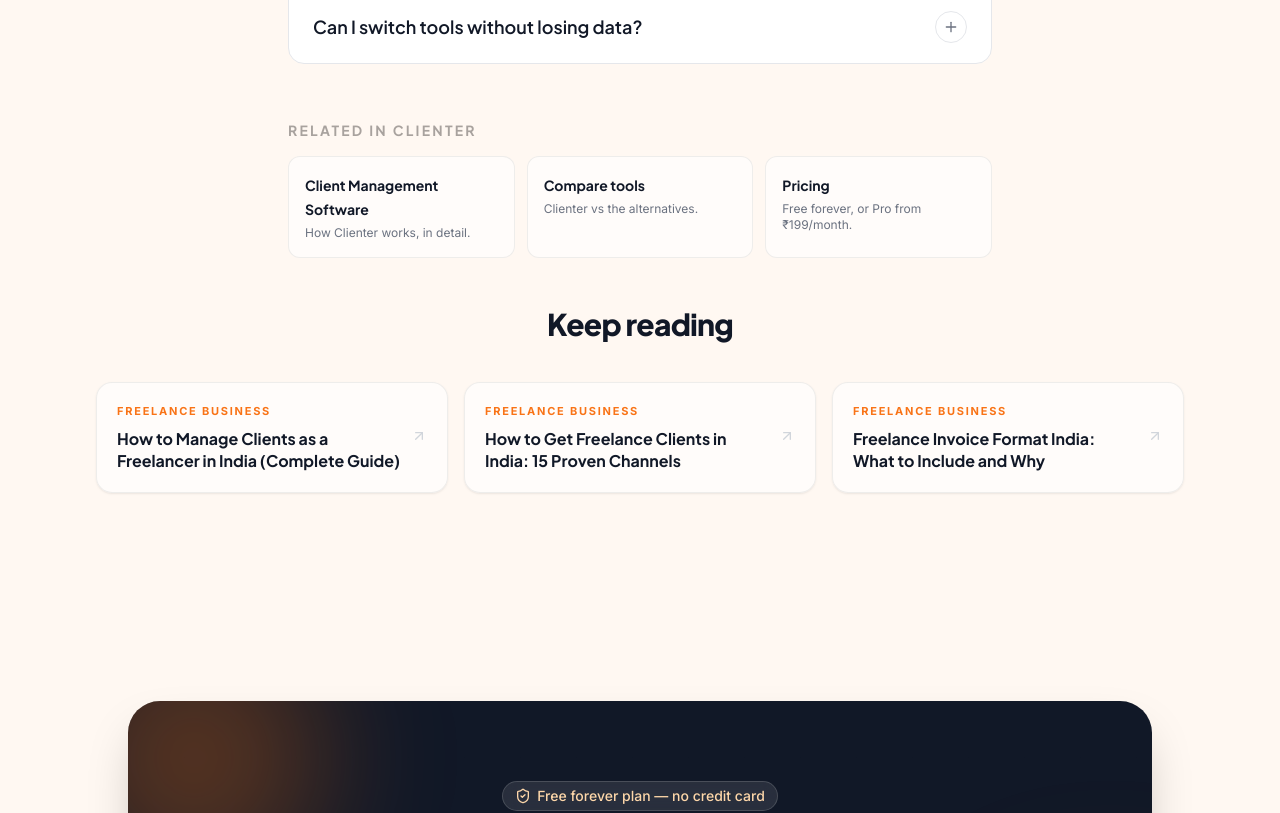
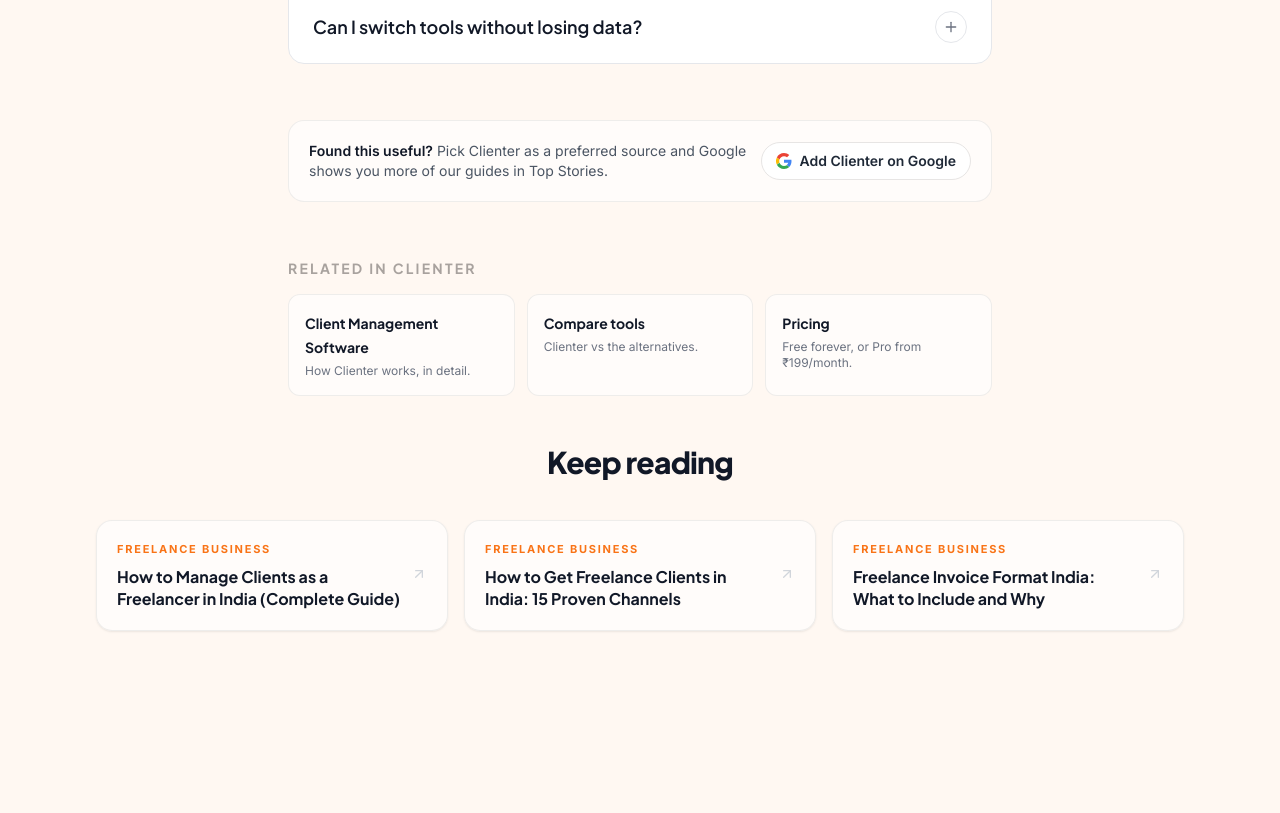
Before and after one commit to DeveloperRajesh25/clienter-landing, a Next.js app: page /blog/best-client-management-software-for-freelancers in a window 1280 px wide. Shown: the part 6780-7593 px from the top of the page. Built offline with nearby package versions, Linux system fonts and the light colour scheme.

Commit message:
google preference button and hero heading change

```diff
--- a/src/app/page.tsx
+++ b/src/app/page.tsx
@@ -254,20 +254,19 @@
                 </Link>
               </Reveal>
               <Reveal>
-                {/* Three H1 variants were written and compared; the reasoning
-                    is in docs/seo-changelog.md. This one leads because it names
-                    the job (the whole client lifecycle) instead of a feeling,
-                    and excludes nobody: an agency of nine and a freelancer with
-                    eight clients both run "every client from first enquiry to
-                    final payment". The old H1 said "your freelance business",
-                    which wrote off the primary ICP in its third word. */}
+                {/* Short on purpose: it has to say what Clienter is in one glance —
+                    the CRM and operating system an agency runs its business on.
+                    Two lines at lg: line one says what it is, line two who it runs.
+                    The sub-line below carries the detail (lifecycle, currencies,
+                    GST). Earlier long H1 variants are discussed in
+                    docs/seo-changelog.md. */}
                 <h1 className="text-balance font-display text-4xl font-extrabold leading-[1.1] tracking-tight text-gray-900 sm:text-6xl lg:text-7xl">
                   <span className="sr-only">Clienter: </span>
-                  Run every client from first enquiry{' '}
+                  The CRM &amp; operating system{' '}
                   <br className="hidden lg:block" />
-                  to{' '}
+                  that runs your{' '}
                   <span className="text-gradient-brand animate-gradient-pan font-serif-display text-[1.14em] font-normal italic drop-shadow-[0_2px_20px_rgba(249,115,22,0.25)]">
-                    final payment
+                    agency
                   </span>
                 </h1>
               </Reveal>
--- a/src/components/marketing/BlogPostLayout.tsx
+++ b/src/components/marketing/BlogPostLayout.tsx
@@ -4,6 +4,7 @@
 import { CtaSection } from '@/components/marketing/CtaSection'
 import { Faq } from '@/components/landing/Faq'
 import { Reveal } from '@/components/landing/Reveal'
+import { PreferredSourceLink } from '@/components/marketing/PreferredSourceLink'
 import { JsonLd } from '@/components/marketing/JsonLd'
 import { BlogContent } from '@/components/marketing/BlogContent'
 import { articleSchema, breadcrumbSchema, faqSchema } from '@/lib/structured-data'
@@ -146,6 +147,15 @@
           </section>
         )}
 
+        {/* Google Preferred Sources — after the reader has finished the article. */}
+        <aside className="mt-14 flex flex-col gap-3 rounded-2xl border border-stone-200/70 bg-white/60 p-5 sm:flex-row sm:items-center sm:justify-between">
+          <p className="text-sm text-gray-600">
+            <span className="font-semibold text-gray-900">Found this useful?</span> Pick Clienter as a
+            preferred source and Google shows you more of our guides in Top Stories.
+          </p>
+          <PreferredSourceLink className="shrink-0 self-start sm:self-auto" />
+        </aside>
+
         {/* Related links */}
         {post.related.length > 0 && (
           <section className="mt-14">
--- /dev/null
+++ b/src/components/marketing/PreferredSourceLink.tsx
@@ -0,0 +1,56 @@
+import { SITE_URL } from '@/lib/site'
+
+/**
+ * Google "Preferred Sources" deeplink — opens Google's source-preferences page
+ * with clienter.co.in pre-filled. A signed-in reader ticks the box once and
+ * Google then favours our articles for that reader in Top Stories (and in AI
+ * Overviews / AI Mode where offered).
+ *
+ * Deliberately the plain deeplink, NOT Google's JS button
+ * (news.google.com/swg/js/v1/publisher.js): that would load a Google script on
+ * every page before any consent, which the consent-first rule in
+ * lib/analytics.ts forbids, and would need a CSP allowance. A link sends
+ * nothing until the visitor clicks it. The cost is one extra tick in Google's
+ * UI and no auto-return to this page; Google documents both as optional.
+ *
+ * Only a domain qualifies (not a /blog subdirectory), hence the bare host.
+ * It does not raise rankings for everyone — it only affects readers who opt in.
+ */
+const HOST = new URL(SITE_URL).host
+
+export const PREFERRED_SOURCE_URL = `https://www.google.com/preferences/source?q=${HOST}`
+
+function GoogleG({ className }: { className?: string }) {
+  return (
+    <svg viewBox="0 0 48 48" aria-hidden className={className}>
+      <path fill="#EA4335" d="M24 9.5c3.5 0 6.6 1.2 9.1 3.6l6.8-6.8C35.8 2.4 30.3 0 24 0 14.6 0 6.5 5.4 2.6 13.2l7.9 6.1C12.4 13.6 17.7 9.5 24 9.5z" />
+      <path fill="#4285F4" d="M46.5 24.5c0-1.6-.1-3.1-.4-4.5H24v9h12.7c-.6 3-2.3 5.5-4.8 7.2l7.5 5.8c4.4-4.1 7.1-10.1 7.1-17.5z" />
+      <path fill="#FBBC05" d="M10.5 28.7a14.5 14.5 0 0 1 0-9.4l-7.9-6.1a24 24 0 0 0 0 21.6l7.9-6.1z" />
+      <path fill="#34A853" d="M24 48c6.5 0 11.9-2.1 15.9-5.8l-7.5-5.8c-2.1 1.4-4.9 2.3-8.4 2.3-6.3 0-11.6-4.1-13.5-9.8l-7.9 6.1C6.5 42.6 14.6 48 24 48z" />
+    </svg>
+  )
+}
+
+export function PreferredSourceLink({
+  dark = false,
+  className = '',
+}: {
+  dark?: boolean
+  className?: string
+}) {
+  return (
+    <a
+      href={PREFERRED_SOURCE_URL}
+      target="_blank"
+      rel="noopener noreferrer"
+      className={`focus-ember inline-flex items-center gap-2 rounded-full border px-3.5 py-2 text-sm font-semibold transition-all hover:-translate-y-0.5 ${
+        dark
+          ? 'border-white/10 bg-white/[0.04] text-stone-200 hover:border-orange-400/40'
+          : 'border-stone-200 bg-white text-gray-800 hover:border-orange-300 hover:shadow-sm'
+      } ${className}`}
+    >
+      <GoogleG className="h-4 w-4" />
+      Add Clienter on Google
+    </a>
+  )
+}
--- a/src/components/marketing/SiteFooter.tsx
+++ b/src/components/marketing/SiteFooter.tsx
@@ -3,6 +3,7 @@
 import { Instagram, Youtube, Linkedin, Twitter } from 'lucide-react'
 import { FOOTER_NAV, SOCIALS, SITE_NAME, FOUNDER, LEGAL } from '@/lib/site'
 import { CookiePreferencesButton } from './CookiePreferencesButton'
+import { PreferredSourceLink } from './PreferredSourceLink'
 
 const SOCIAL_ICONS = [
   { href: SOCIALS.instagram, label: 'Instagram', Icon: Instagram },
@@ -75,6 +76,9 @@
               ))}
             </div>
             <div className="mt-6">
+              <PreferredSourceLink dark={dark} />
+            </div>
+            <div className="mt-4">
               <a
                 href="https://www.producthunt.com/products/clienter/launches/clienter?embed=true&utm_source=badge-featured&utm_medium=badge&utm_campaign=badge-clienter"
                 target="_blank"
```
